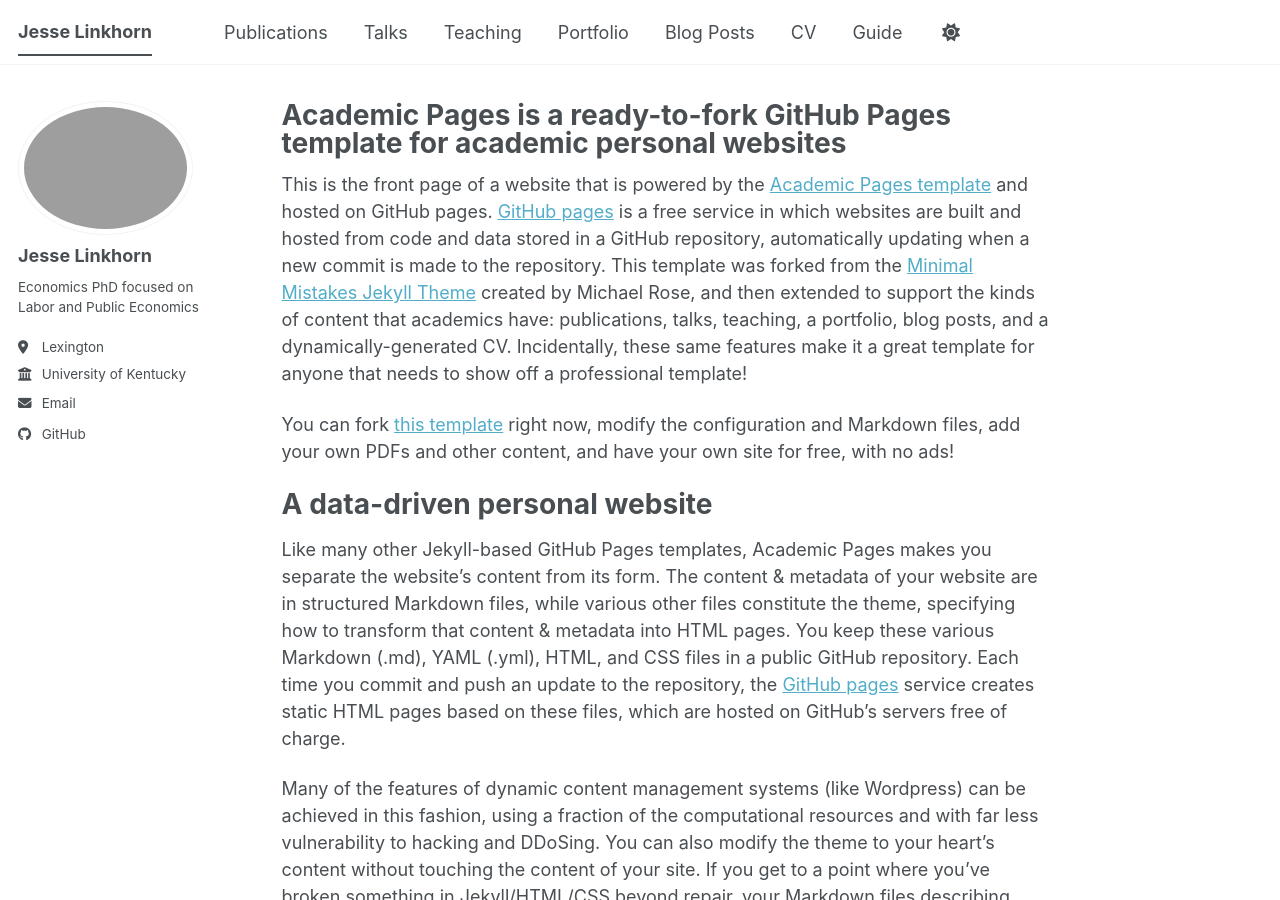
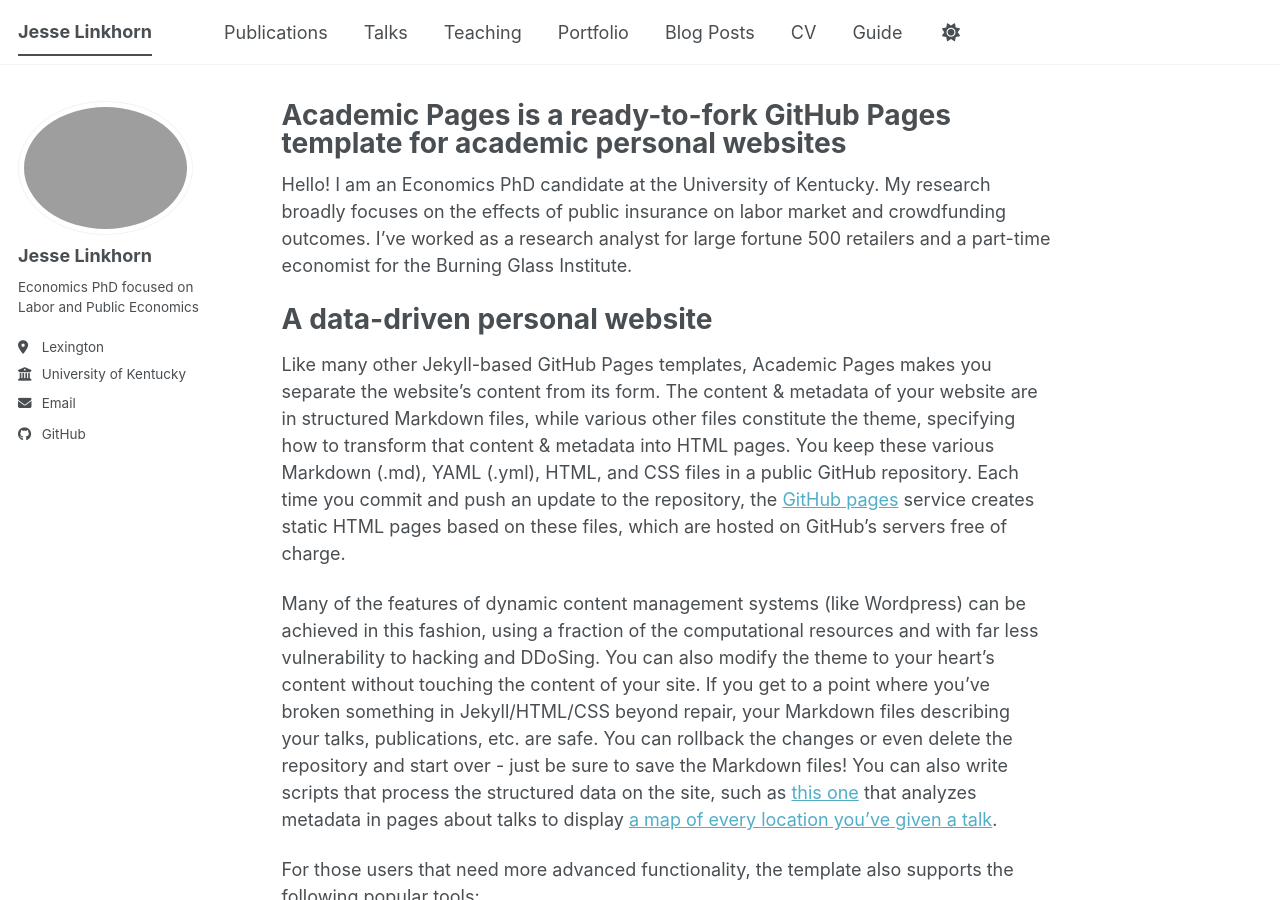
Before and after one commit to linkhornj14/linkhornj14.github.io, a Jekyll site: the page built from _pages/about.md, in a window 1280 px wide and 900 px high. Built offline with Jekyll 4.4.1, drawn with Linux system fonts in a browser that asks for light colours; a script bundle is joined from its source files by our own code; library files that are not in the unit come from our copies.

Commit message:
Update about.md

```diff
--- a/_pages/about.md
+++ b/_pages/about.md
@@ -7,9 +7,7 @@ redirect_from:
   - /about.html
 ---
 
-This is the front page of a website that is powered by the [Academic Pages template](https://github.com/academicpages/academicpages.github.io) and hosted on GitHub pages. [GitHub pages](https://pages.github.com) is a free service in which websites are built and hosted from code and data stored in a GitHub repository, automatically updating when a new commit is made to the repository. This template was forked from the [Minimal Mistakes Jekyll Theme](https://mmistakes.github.io/minimal-mistakes/) created by Michael Rose, and then extended to support the kinds of content that academics have: publications, talks, teaching, a portfolio, blog posts, and a dynamically-generated CV. Incidentally, these same features make it a great template for anyone that needs to show off a professional template!
-
- You can fork [this template](https://github.com/academicpages/academicpages.github.io) right now, modify the configuration and Markdown files, add your own PDFs and other content, and have your own site for free, with no ads!
+Hello! I am an Economics PhD candidate at the University of Kentucky. My research broadly focuses on the effects of public insurance on labor market and crowdfunding outcomes. I've worked as a research analyst for large fortune 500 retailers and a part-time economist for the Burning Glass Institute.
 
 A data-driven personal website
 ======
```
